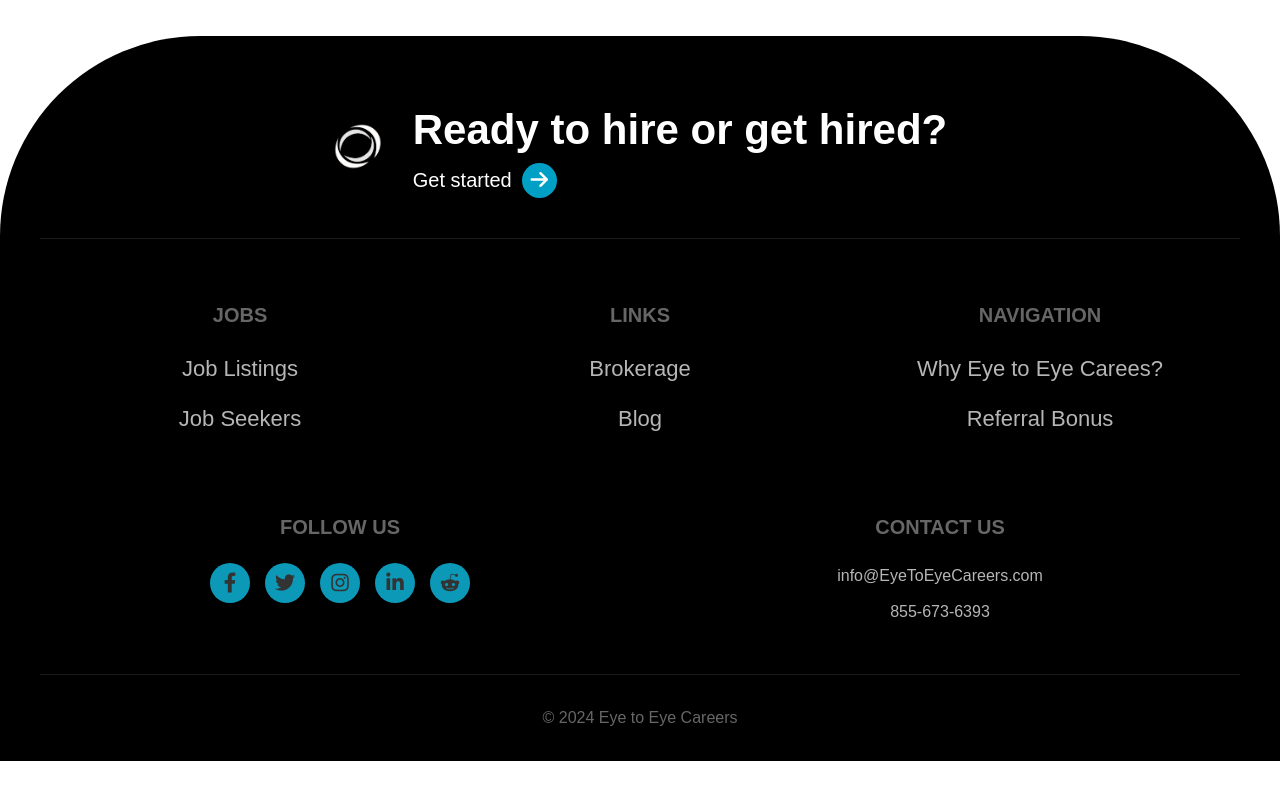
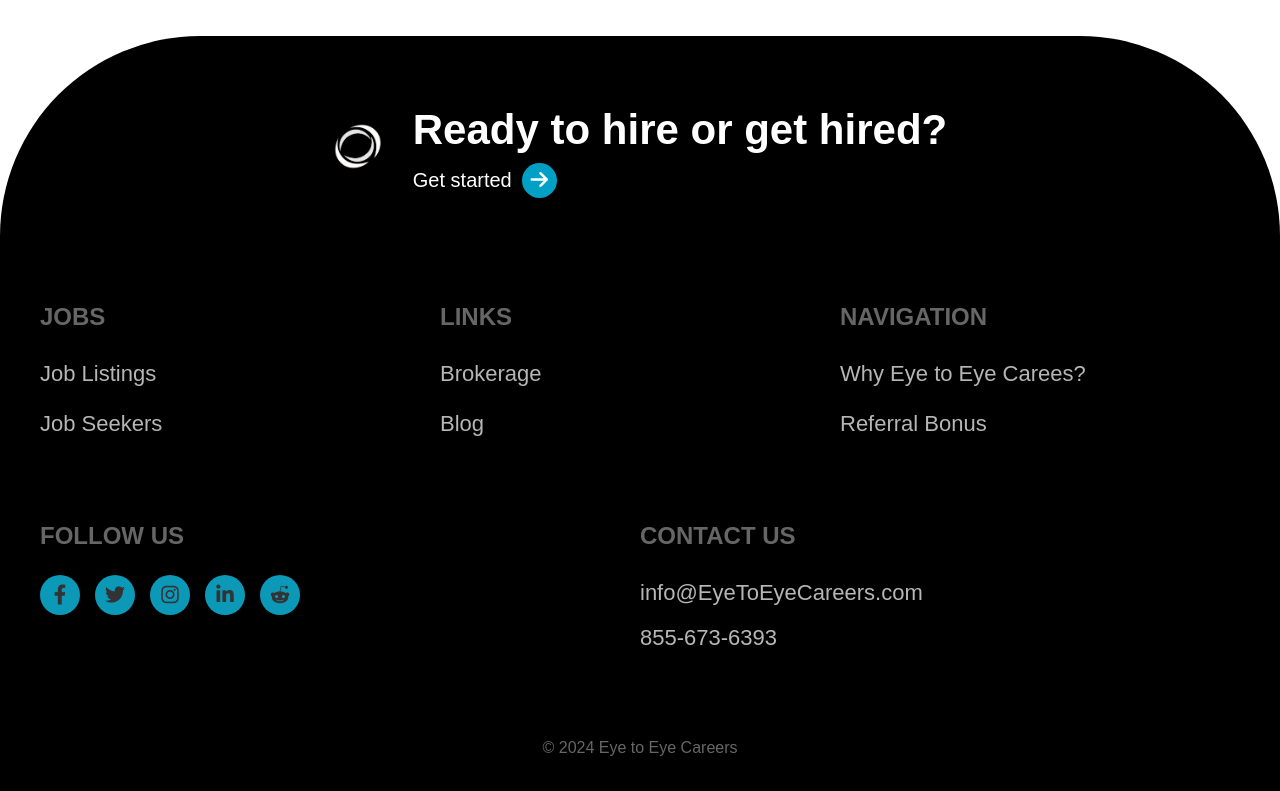
Before and after one commit to srivardhanrr/job_listing, a Django app: page / in a window 1280 px wide. Shown: the part 1483-2274 px from the top of the page. Before the commit the page ends 2244 px from the top, so only its background shows below. Run offline with Django 5.2, Linux system fonts and the light colour scheme; data that the repository does not hold is empty.

Commit message:
First Commit

```diff
--- a/static/map/mapdata.js
+++ b/static/map/mapdata.js
@@ -8,13 +8,13 @@
     popups: "detect",
 
     //State defaults
-    state_description: "State Description",
+    state_description: "",
     state_color: "#00a0c6",
     state_hover_color: "#ffd600",
     state_url: "",
     border_size: 1.5,
     all_states_inactive: "no",
-    all_states_zoomable: "yes",
+    all_states_zoomable: "no",
 
     //Location defaults
     location_description: "Add location markers using latitude and longitude!",
--- a/templates/jobs/footer.html
+++ b/templates/jobs/footer.html
@@ -19,11 +19,9 @@
     gap: 30px;
     margin-bottom: 60px;
     padding-bottom: 40px;
-    border-bottom: 1px solid rgba(255,255,255,0.1);
 }
 
 .footer-cta {
-
     align-items: center;
     gap: 20px;
 }
@@ -62,12 +60,11 @@
 
 .footer-nav-section > div {
     flex: 1;
-    text-align: center;
 }
 
 .footer-nav-section h3 {
     color: #666;
-    font-size: 20px;
+    font-size: 24px;
     margin-bottom: 20px;
 }
 
@@ -96,18 +93,16 @@
 
 .footer-bottom > div {
     flex: 1;
-    text-align: center;
 }
 
 .footer-bottom h3 {
     color: #666;
-    font-size: 20px;
+    font-size: 24px;
     margin-bottom: 20px;
 }
 
 .social-links {
     display: flex;
-    justify-content: center;
     gap: 15px;
 }
 
@@ -134,14 +129,13 @@
     color: #b6b6b6;
     text-decoration: none;
     margin-bottom: 10px;
-    font-size: 16px;
+    font-size: 22px;
 }
 
 .copyright {
     text-align: center;
     color: #666;
     padding-top: 30px;
-    border-top: 1px solid rgba(255,255,255,0.1);
 }
 
 @media (max-width: 768px) {
```
